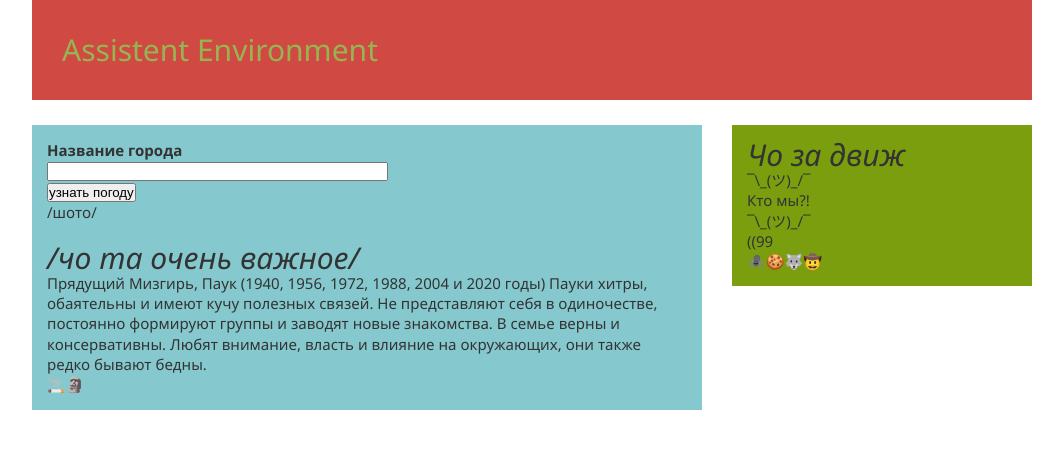
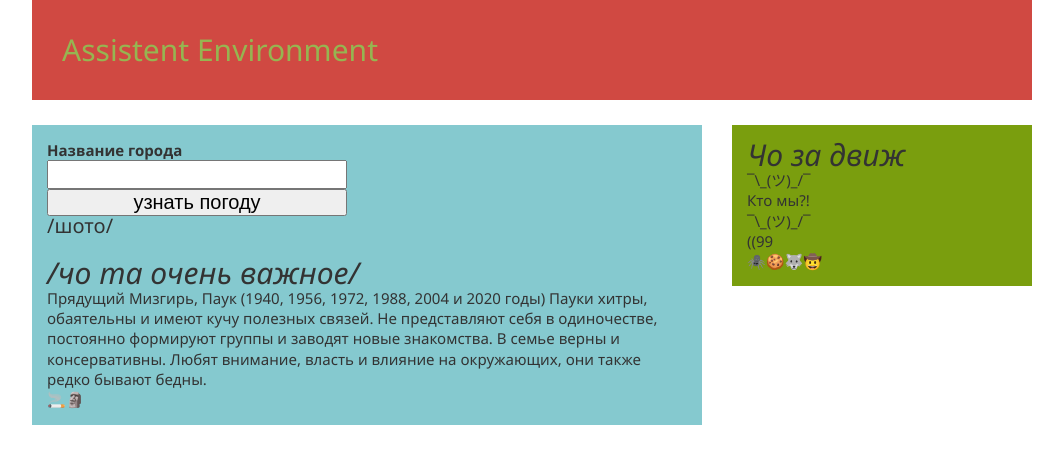
Before and after one commit to koplenov/assistent-environment, a plain HTML site: page ass/index.html in a window 1280 px wide. Shown: the whole page, without its empty margins (108-1171 px from the left). Drawn offline with Linux system fonts and the light colour scheme.

Commit message:
Update index.html

```diff
--- a/ass/index.html
+++ b/ass/index.html
@@ -256,9 +256,9 @@ LAYOUT STRUCTURE
 
         <form name="test" onsubmit="return false;">
                 <p><b>Название города</b><br>
-                 <input type="text" id="haha" size="40">
+                 <input type="text" id="haha" style="font-size:20px;height:25px;width:296px">
                 </p>
-                <p><input type="submit" value="узнать погоду" onclick="fetch('http://337332-koplenov.tmweb.ru:2281/'+document.getElementById('haha').innerText/*'https://cors-anywhere.herokuapp.com/'+'http://337332-koplenov.tmweb.ru:3657/test'*/).then(function(response) {
+                <p><input type="submit" style="font-size:20px;width:300px" value="узнать погоду" onclick="fetch('http://337332-koplenov.tmweb.ru:2281/'+document.getElementById('haha').value/*'https://cors-anywhere.herokuapp.com/'+'http://337332-koplenov.tmweb.ru:3657/test'*/).then(function(response) {
                         return response.json();
                       }).then(function(data) {
                         console.log(data);
@@ -266,7 +266,7 @@ LAYOUT STRUCTURE
                       }).catch(function() {
                         console.log('Booo');
                       });"></p>
-                <p><label id="label">/шото/</label></p>
+                <p><label id="label" style="font-size:20px;height:25px;width:296px">/шото/</label></p>
                 <br>
         </form>
 
```
